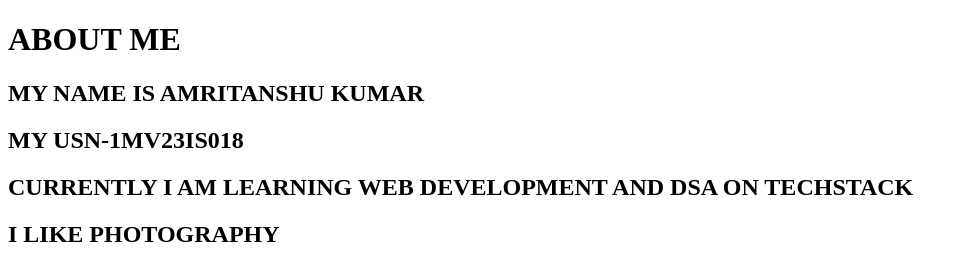
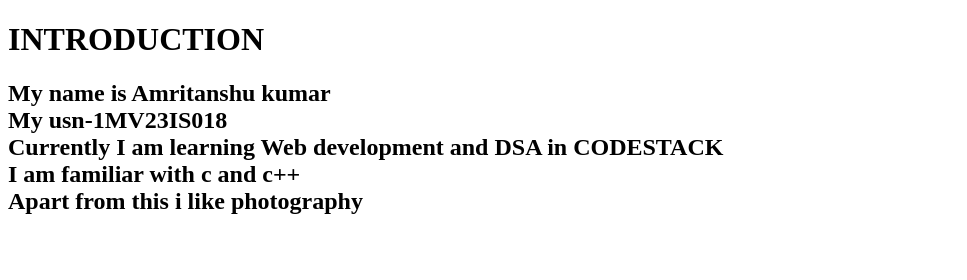
Before and after one commit to Amritanshu2001/Web-dev, a plain HTML site: page About.html in a window 1280 px wide. Shown: the whole page, without its empty margins (0-967 px from the left). Drawn offline with Linux system fonts and the light colour scheme.

Commit message:
Update About.html

```diff
--- a/About.html
+++ b/About.html
@@ -6,12 +6,12 @@
     <title>About</title>
 </head>
 <body>
-    <h1>ABOUT ME</h1>
-    <h2>MY NAME IS AMRITANSHU KUMAR</h2>
-
-    <h2>MY USN-1MV23IS018</h2>
-    <H2>CURRENTLY I AM LEARNING WEB DEVELOPMENT AND DSA ON TECHSTACK</H2>
-    <H2>I LIKE PHOTOGRAPHY</H2>
-
+    <h1>INTRODUCTION</h1>
+    <h2>My name is Amritanshu kumar
+        <br>My usn-1MV23IS018
+        <br>Currently I am learning Web development and DSA in CODESTACK
+        <br>I am familiar with c and c++
+        <br>Apart from this i like photography
+    </h2>
 </body>
 </html>
```
